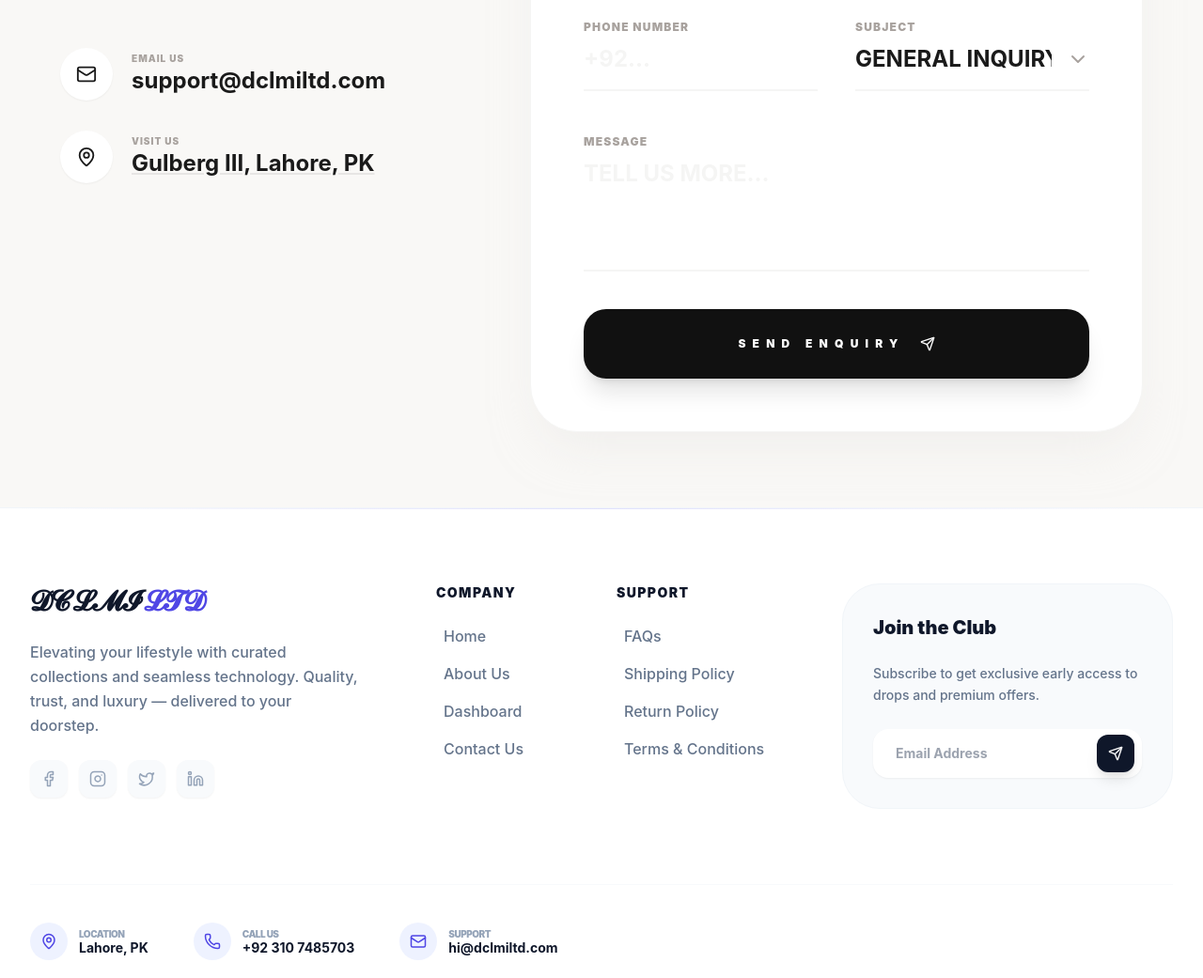
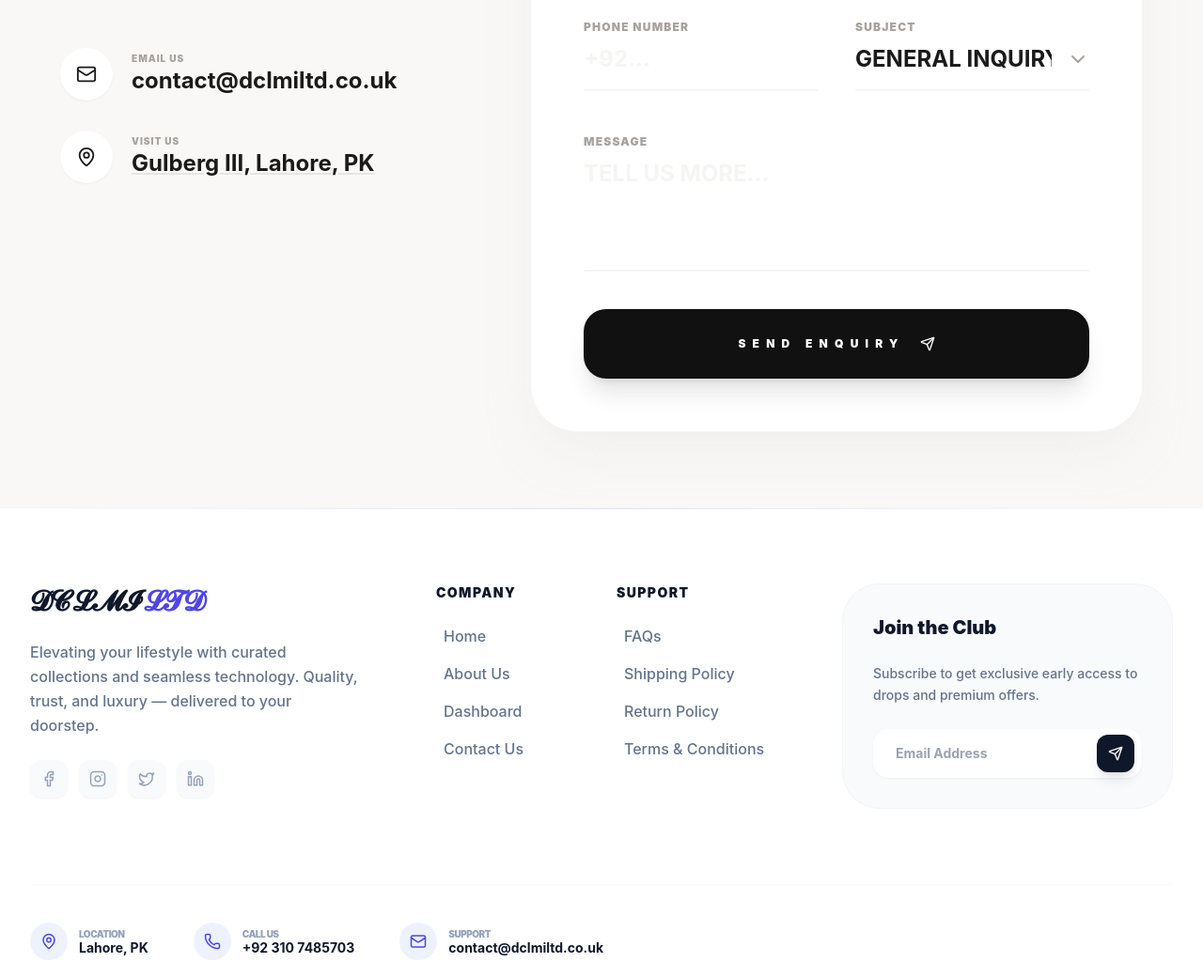
Before and after one commit to Zainmalik206/dcimiltd-frontend, a React (Vite) app: page /contactus in a window 1280 px wide. Shown: the part 429-1470 px from the top of the page at 94% size. Built offline with nearby package versions, Linux system fonts and the light colour scheme.

Commit message:
style: email domain

```diff
--- a/src/pages/Contactus.jsx
+++ b/src/pages/Contactus.jsx
@@ -72,7 +72,7 @@ const Contactus = () => {
                   </div>
                   <div>
                     <p className="text-[10px] font-black uppercase tracking-widest text-stone-400">Email Us</p>
-                    <p className="text-2xl font-bold">support@dclmiltd.com</p>
+                    <p className="text-2xl font-bold">contact@dclmiltd.co.uk</p>
                   </div>
                 </motion.div>
 
--- a/src/pages/Footer.jsx
+++ b/src/pages/Footer.jsx
@@ -150,7 +150,7 @@ export default function Footer() {
                 </div>
                 <div>
                   <p className="text-[10px] font-black uppercase text-slate-400 tracking-tighter">Support</p>
-                  <p className="text-sm font-bold text-slate-900 leading-none">hi@dclmiltd.com</p>
+                  <p className="text-sm font-bold text-slate-900 leading-none">contact@dclmiltd.co.uk</p>
                 </div>
               </div>
            </div>
```
